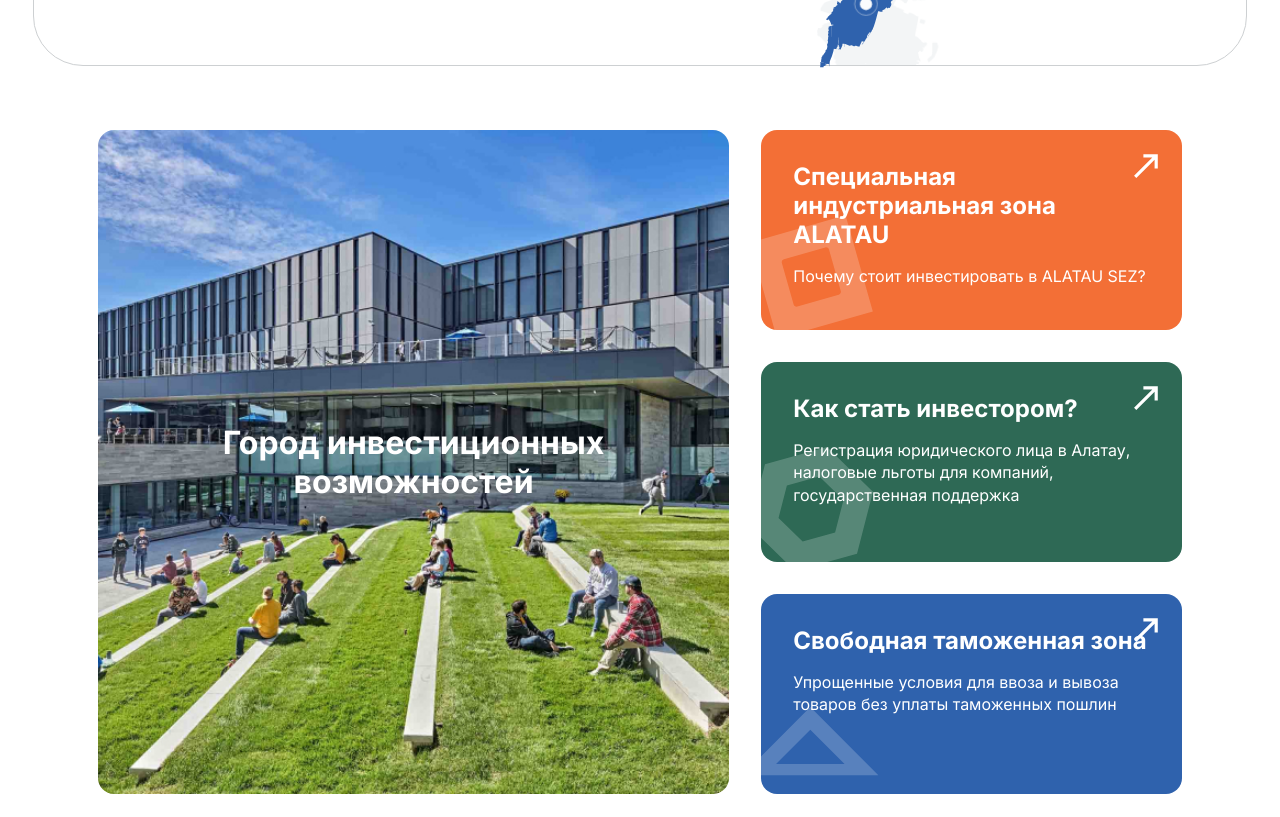
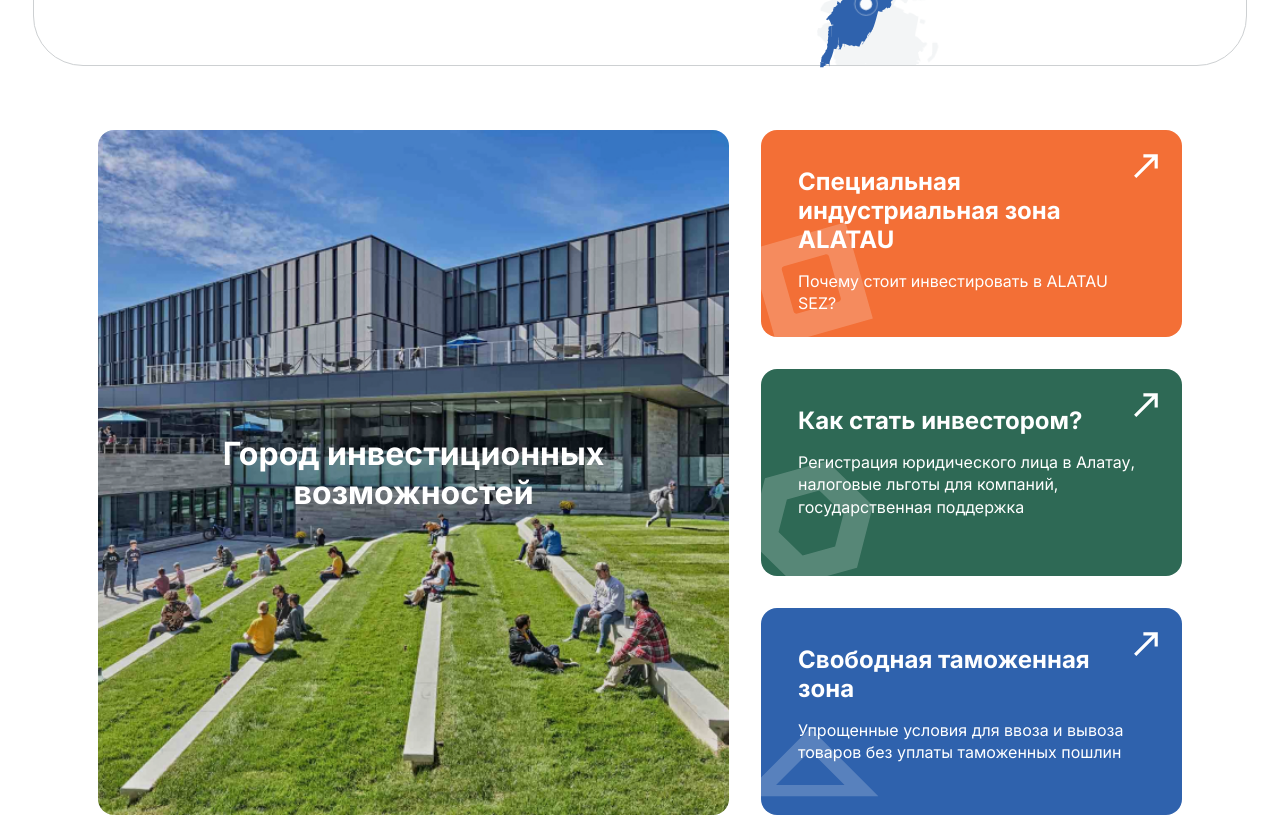
Before and after one commit to Shuesu/alatau-city, a React (Vite) app: page / in a window 1280 px wide. Shown: the part 1500-2317 px from the top of the page. Built offline with nearby package versions, Linux system fonts and the light colour scheme.

Commit message:
infocard done

```diff
--- a/src/components/layer/info-section/components/info-card/info-card.module.css
+++ b/src/components/layer/info-section/components/info-card/info-card.module.css
@@ -1,6 +1,6 @@
 .infoCard {
   position: relative;
-  padding: 2rem;
+  padding: 2.3rem;
   border-radius: 1rem;
   color: white;
   min-height: 200px;
--- a/src/components/layer/info-section/info-section.jsx
+++ b/src/components/layer/info-section/info-section.jsx
@@ -5,8 +5,12 @@
    return (
       <div className={styles.infoSection}>
          <div className={styles.infoMain}>
-            <div className={styles.infoMainBg}>Город инвестиционных возможностей</div>
+            <div className={styles.infoMainBg} />
+            <div className={styles.infoMainText}>
+               Город инвестиционных возможностей
+            </div>
          </div>
+
          <div className={styles.cardsColumn}>
             <InfoCard
                title="Специальная индустриальная зона ALATAU"
--- a/src/components/layer/info-section/info-section.module.css
+++ b/src/components/layer/info-section/info-section.module.css
@@ -6,7 +6,7 @@
 }
 
 .infoMain {
-  flex: 1.5; /* 👈 60% ширины */
+  flex: 1.5;
   display: flex;
   align-items: center;
   justify-content: center;
@@ -16,29 +16,39 @@
 }
 
 .infoMainBg {
-  width: 100%;
-  height: 100%;
+  position: absolute;
+  inset: 0;
   background-image: url("../../../../public/images/info-card-bg.jpg");
   background-size: cover;
   background-position: center;
   background-repeat: no-repeat;
+  z-index: 0;
+  transition: all 0.7s ease;
+}
+
+.infoMain::before {
+  content: "";
+  position: absolute;
+  inset: 0;
+  background-color: rgba(0, 0, 0, 0.1);
+  z-index: 1;
+}
+
+.infoMainText {
   color: var(--white);
-  display: flex;
-  align-items: center;
-  justify-content: center;
   font-size: 2rem;
   font-weight: bold;
   text-align: center;
-  transition: transform 0.6s ease;
+  z-index: 2;
   padding: 2rem;
 }
 
 .infoMain:hover .infoMainBg {
-  transform: scale(1.1); /* Увеличение фона */
+  transform: scale(1.05); /* Увеличение фона */
 }
 
 .cardsColumn {
-  flex: 1; /* 👈 40% ширины */
+  flex: 1;
   display: flex;
   flex-direction: column;
   justify-content: space-between;
```
